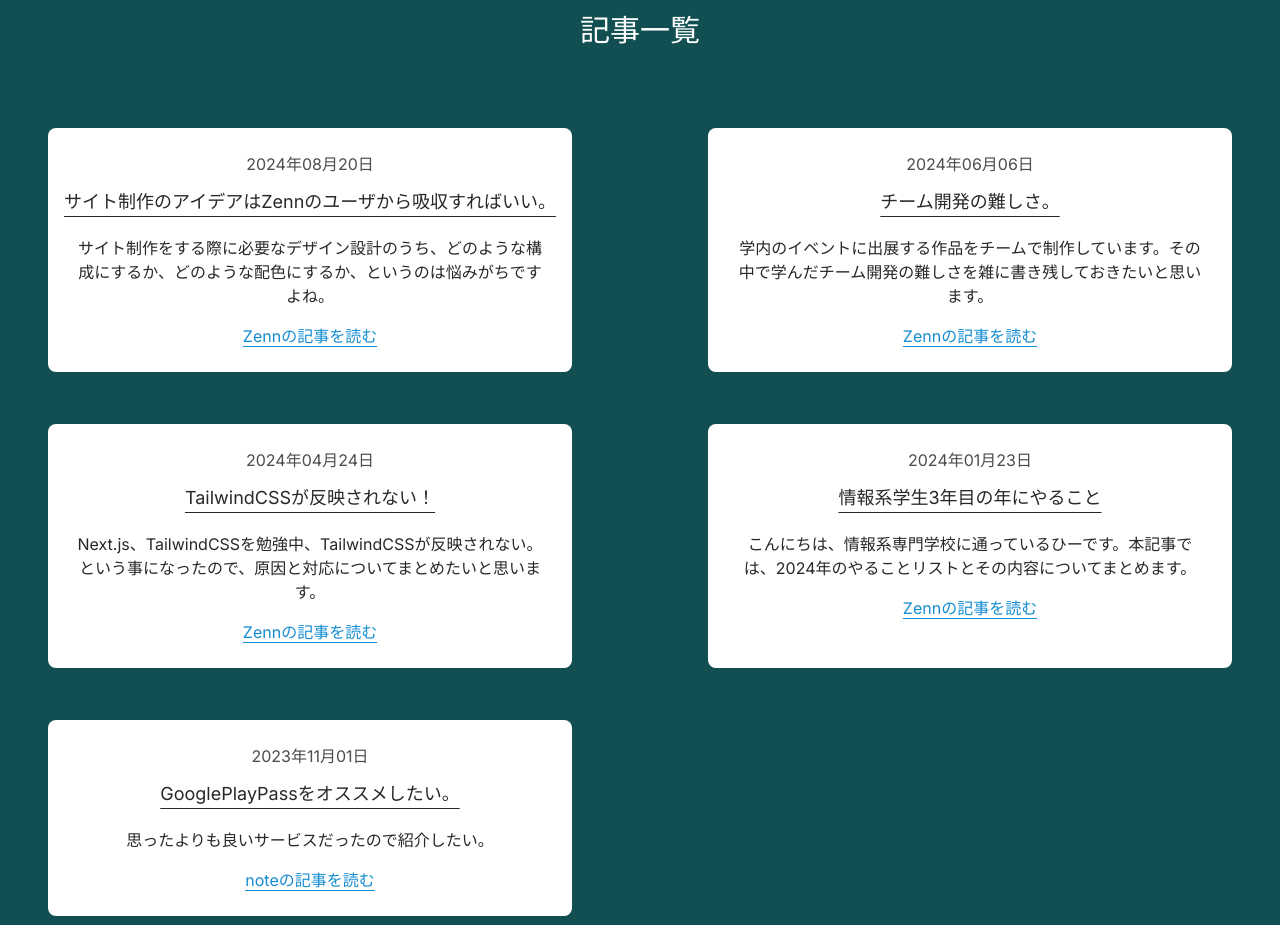
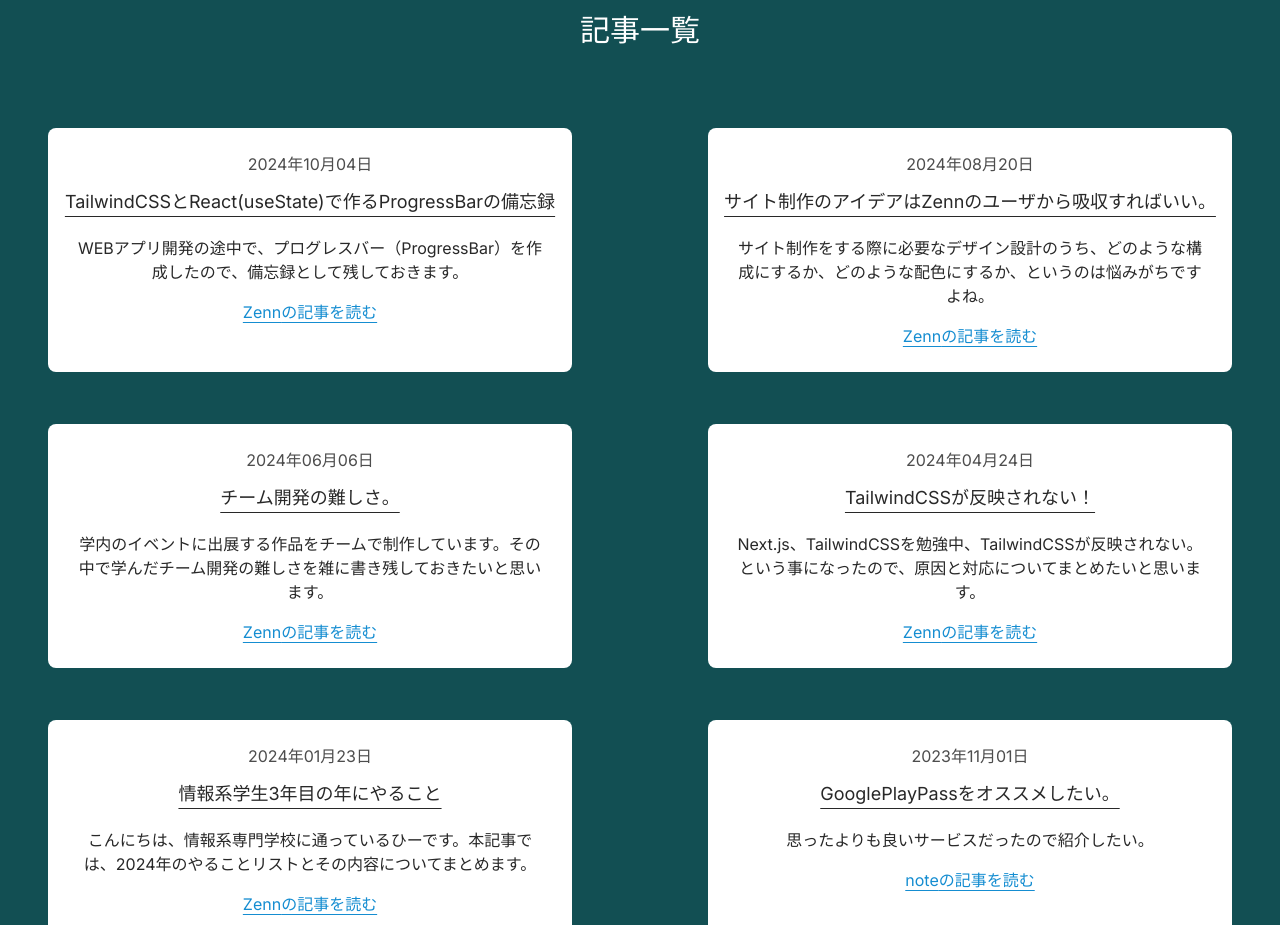
Before and after one commit to CA01971020/hii-site, a Next.js app in the folder hii-site/: page /about in a window 1280 px wide. Shown: the part 1500-2425 px from the top of the page. Built offline with nearby package versions, Linux system fonts and the light colour scheme.

Commit message:
記事の追加

```diff
--- a/hii-site/src/component/article/data/articles.ts
+++ b/hii-site/src/component/article/data/articles.ts
@@ -1,11 +1,19 @@
 export const articles = [
+  {
+    title: "TailwindCSSとReact(useState)で作るProgressBarの備忘録",
+    description:
+      "WEBアプリ開発の途中で、プログレスバー（ProgressBar）を作成したので、備忘録として残しておきます。",
+    platform: "Zenn",
+    url: "https://zenn.dev/aputech/articles/687cae0bfbe517",
+    data: "2024年10月04日",
+  },
   {
     title: "サイト制作のアイデアはZennのユーザから吸収すればいい。",
     description:
       "サイト制作をする際に必要なデザイン設計のうち、どのような構成にするか、どのような配色にするか、というのは悩みがちですよね。",
     platform: "Zenn",
     url: "https://zenn.dev/aputech/articles/d977bd38dca15b",
-    data:"2024年08月20日"
+    data: "2024年08月20日",
   },
   {
     title: "チーム開発の難しさ。",
@@ -13,7 +21,7 @@ export const articles = [
       "学内のイベントに出展する作品をチームで制作しています。その中で学んだチーム開発の難しさを雑に書き残しておきたいと思います。",
     platform: "Zenn",
     url: "https://zenn.dev/aputech/articles/d99e8c4b70efeb",
-    data:"2024年06月06日"
+    data: "2024年06月06日",
   },
   {
     title: "TailwindCSSが反映されない！",
@@ -21,7 +29,7 @@ export const articles = [
       "Next.js、TailwindCSSを勉強中、TailwindCSSが反映されない。という事になったので、原因と対応についてまとめたいと思います。",
     platform: "Zenn",
     url: "https://zenn.dev/aputech/articles/107984712771aa",
-    data:"2024年04月24日"
+    data: "2024年04月24日",
   },
   {
     title: "情報系学生3年目の年にやること",
@@ -29,13 +37,13 @@ export const articles = [
       "こんにちは、情報系専門学校に通っているひーです。本記事では、2024年のやることリストとその内容についてまとめます。",
     platform: "Zenn",
     url: "https://zenn.dev/aputech/articles/0d4f0d24f3e73b",
-    data:"2024年01月23日"
+    data: "2024年01月23日",
   },
   {
     title: "GooglePlayPassをオススメしたい。",
     description: "思ったよりも良いサービスだったので紹介したい。",
     platform: "note",
     url: "https://note.com/hii_hgmt/n/nf7efa0b56d5c",
-    data:"2023年11月01日"
+    data: "2023年11月01日",
   },
 ];
```
